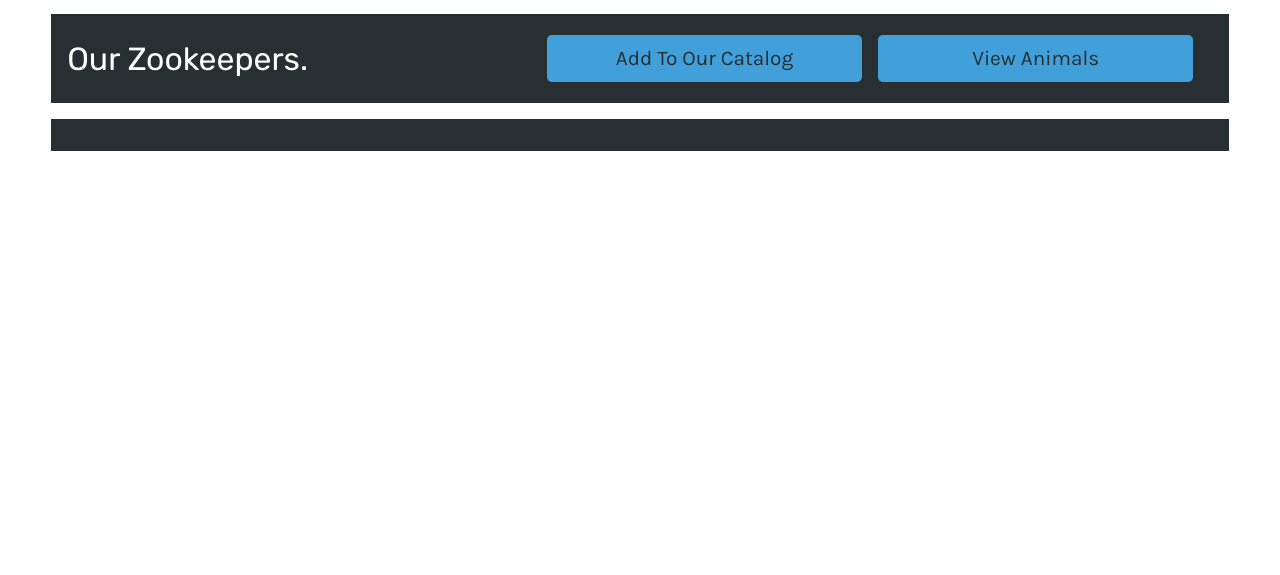
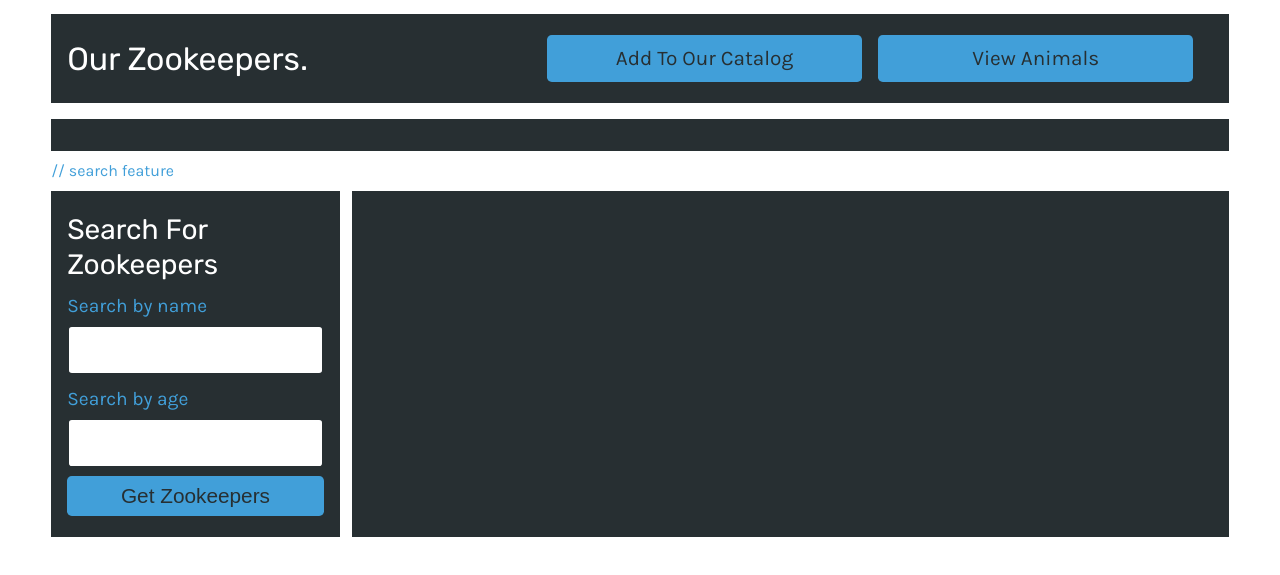
Before and after one commit to cpm-128/zookeepr, a website: page public/zookeepers.html in a window 1280 px wide. Shown: the part 137-712 px from the top of the page. Drawn offline with Linux system fonts and the light colour scheme; no server answers.

Commit message:
display zookeepers list and add search functionality

```diff
--- a/public/assets/js/zookeeper.js
+++ b/public/assets/js/zookeeper.js
@@ -20,11 +20,17 @@ const printResults = resultArr => {
   $displayArea.innerHTML = animalHTML.join('');
 };
 
-const getZookeepers = () => {
-  fetch('/api/zookeepers')
+const getZookeepers = (formData = {}) => {
+  let queryUrl = '/api/zookeepers?';
+
+  Object.entries(formData).forEach(([key, value]) => {
+    queryUrl += `${key}=${value}&`;
+  });
+
+  fetch(queryUrl)
     .then(response => {
       if (!response.ok) {
-        return alert('Error: ' + response.statusText);
+        return assertLiteral(`Error: ${response.statusText}`);
       }
       return response.json();
     })
--- a/public/zookeepers.html
+++ b/public/zookeepers.html
@@ -33,6 +33,23 @@
       </div>
     </section>
 
+    // search feature
+    <section class="my-2 flex-row justify-space-between">
+      <div class="col-12 col-lg-3 bg-dark p-3">
+        <h3 class="text-light">Search For Zookeepers</h3>
+        <form id="zookeeper-form">
+          <label for="name-input" class="form-label">Search by name</label>
+            <input name="name" id="name-input" class="form-input" />
+          <label for="age-input" class="form-label">Search by age</label>
+            <input name="age" id="age-input" class="form-input" type="number" />
+          <button class="btn">Get Zookeepers</button>
+        </form>
+      </div>
+      <div class="col-12 col-lg-9 bg-dark p-3">
+
+      </div>
+    </section>
+
 
   </main>
 
```
